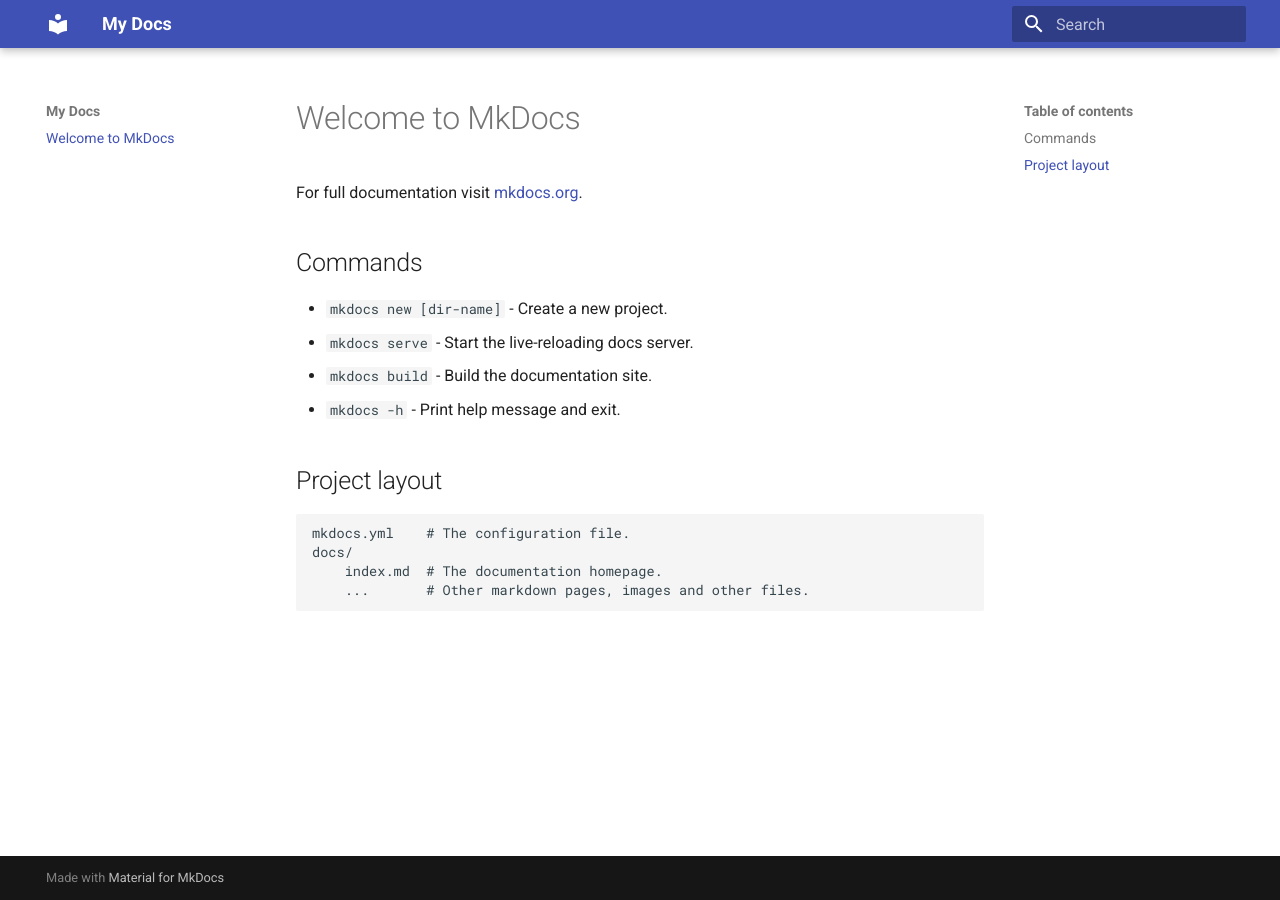
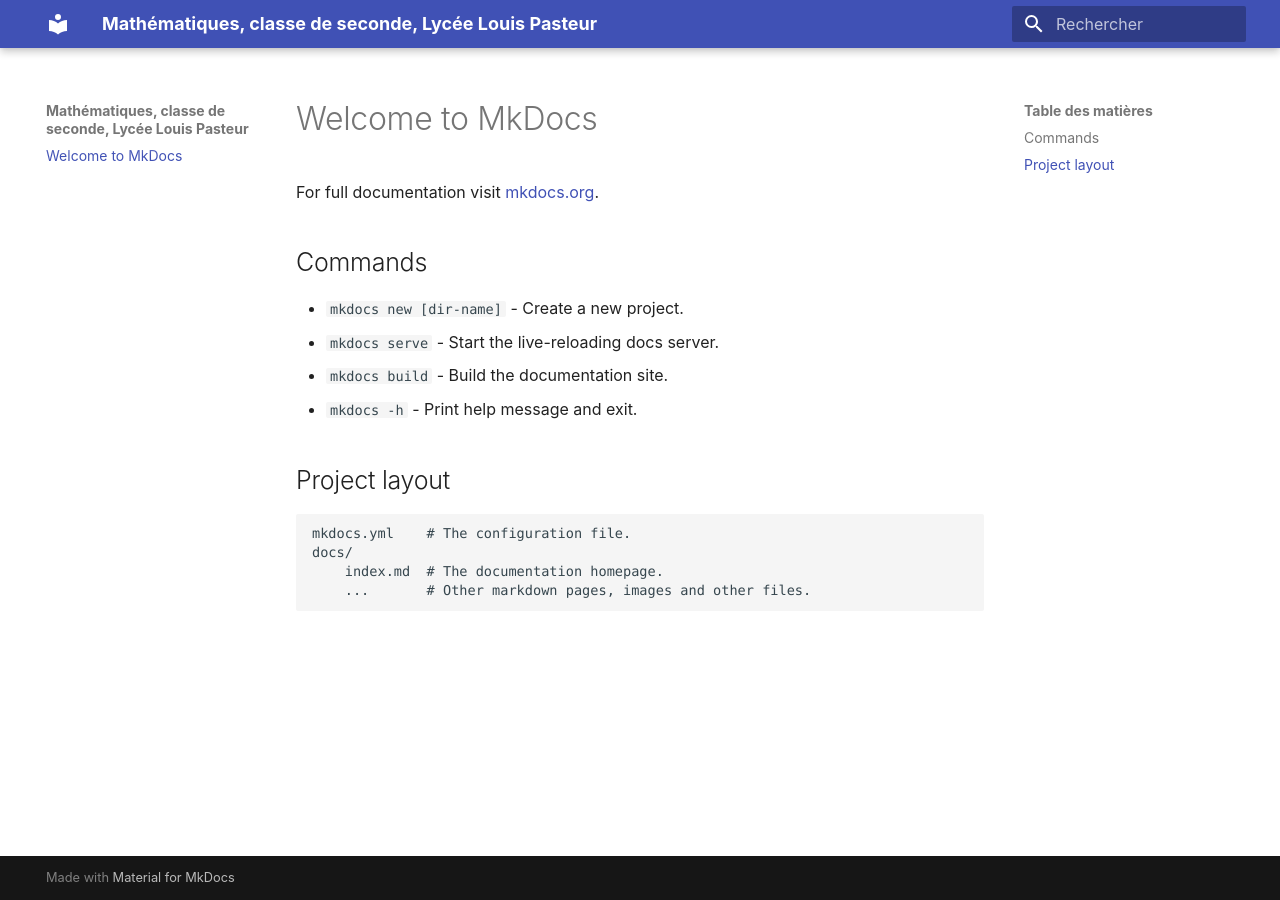
Before and after one commit to m4th2/seconde, an MkDocs documentation site: the page built from docs/index.md, in a window 1280 px wide. Built offline with MkDocs 1.6.1 and Material for MkDocs 9.7.7, drawn with Linux system fonts in a browser that asks for light colours.

Commit message:
Update mkdocs.yml

```diff
--- a/mkdocs.yml
+++ b/mkdocs.yml
@@ -1,4 +1,16 @@
-site_name: My Docs
+site_name: "Mathématiques, classe de seconde, Lycée Louis Pasteur"
+site_url: "https://2nde.mathematiques.ovh"
 
 theme:
   name: material
+  font: false
+  language: fr
+
+features:
+  - navigation.instant
+  - navigation.tabs
+  - navigation.expand
+  - navigation.top
+  - toc.integrate
+  - header.autohide
+  - content.code.annotate
```
